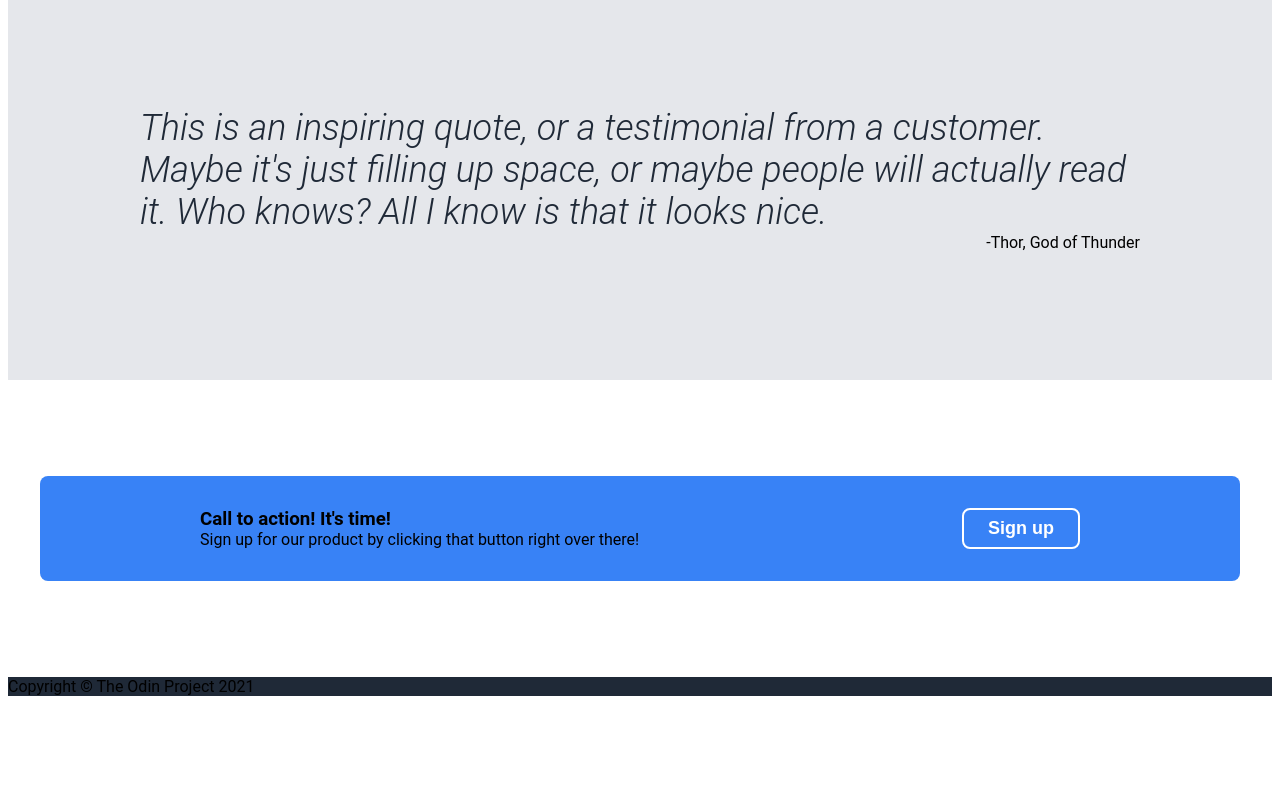
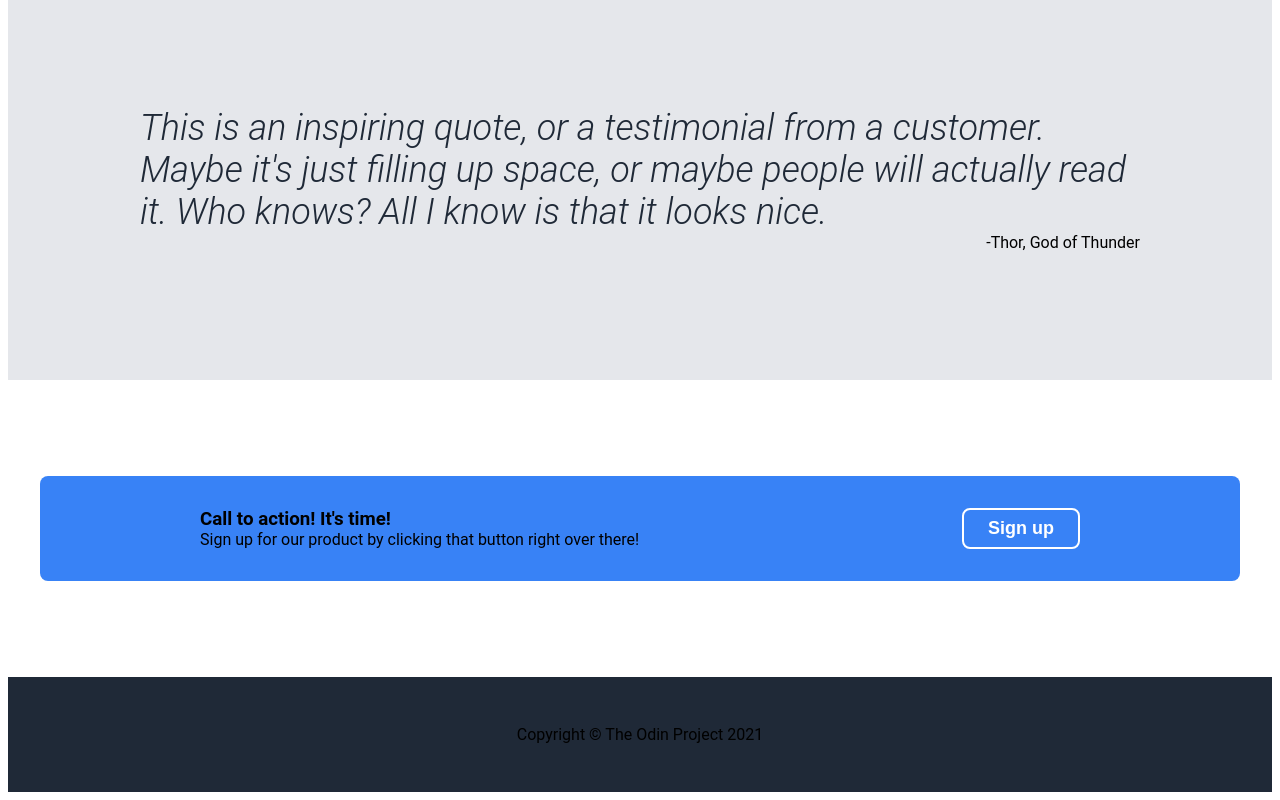
Before and after one commit to jpadden01/odin-landing-page, a plain HTML site: page index.html in a window 1280 px wide. Shown: the part 985-1785 px from the top of the page. Before the commit the page ends 1689 px from the top, so only its background shows below. Drawn offline with Linux system fonts and the light colour scheme.

Commit message:
Create layout for footer section of page

```diff
--- a/style.css
+++ b/style.css
@@ -142,3 +142,10 @@ ul {
 .call-to-action button {
     border: 2px solid white;
 }
+
+.footer {
+    padding: 48px;
+
+    display: flex;
+    justify-content: center;
+}
```
